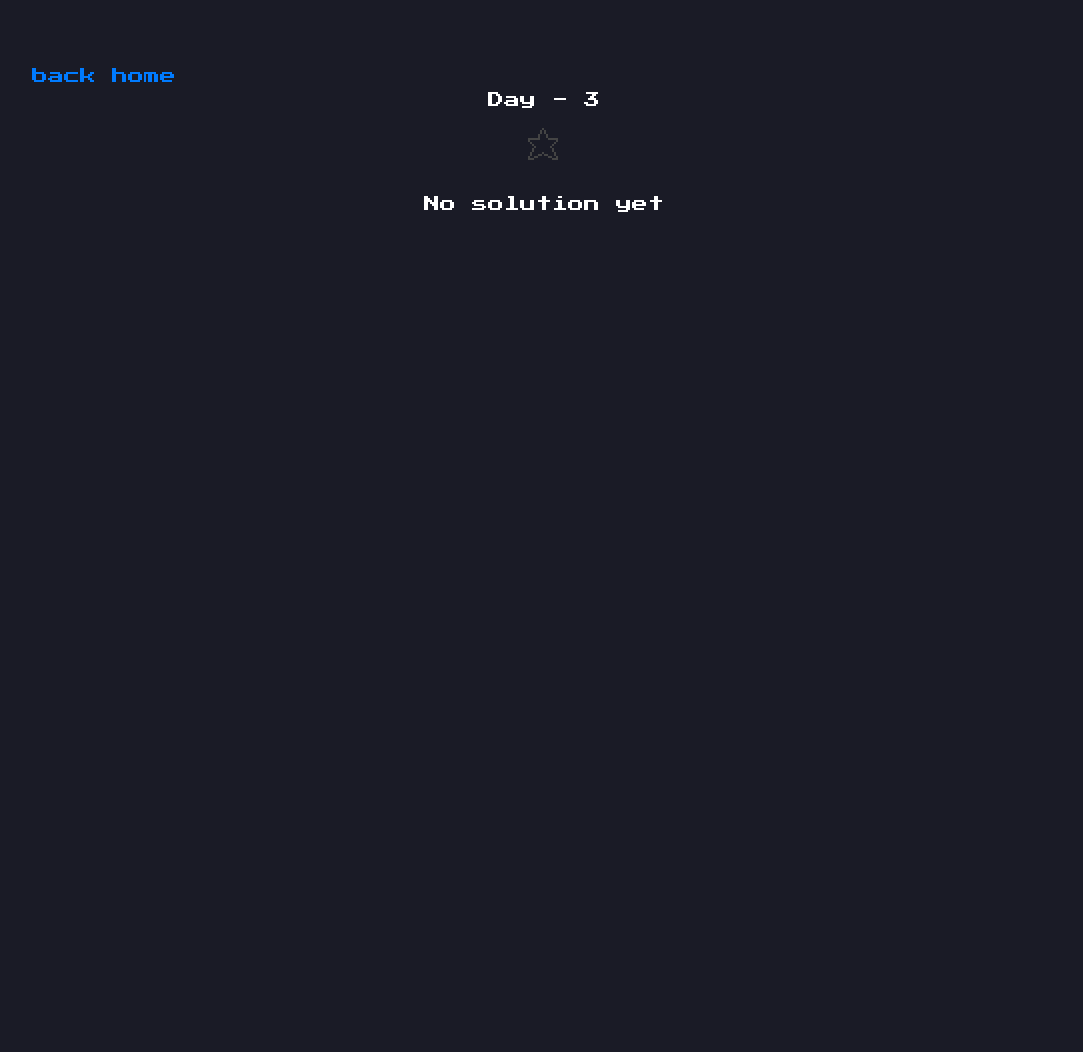
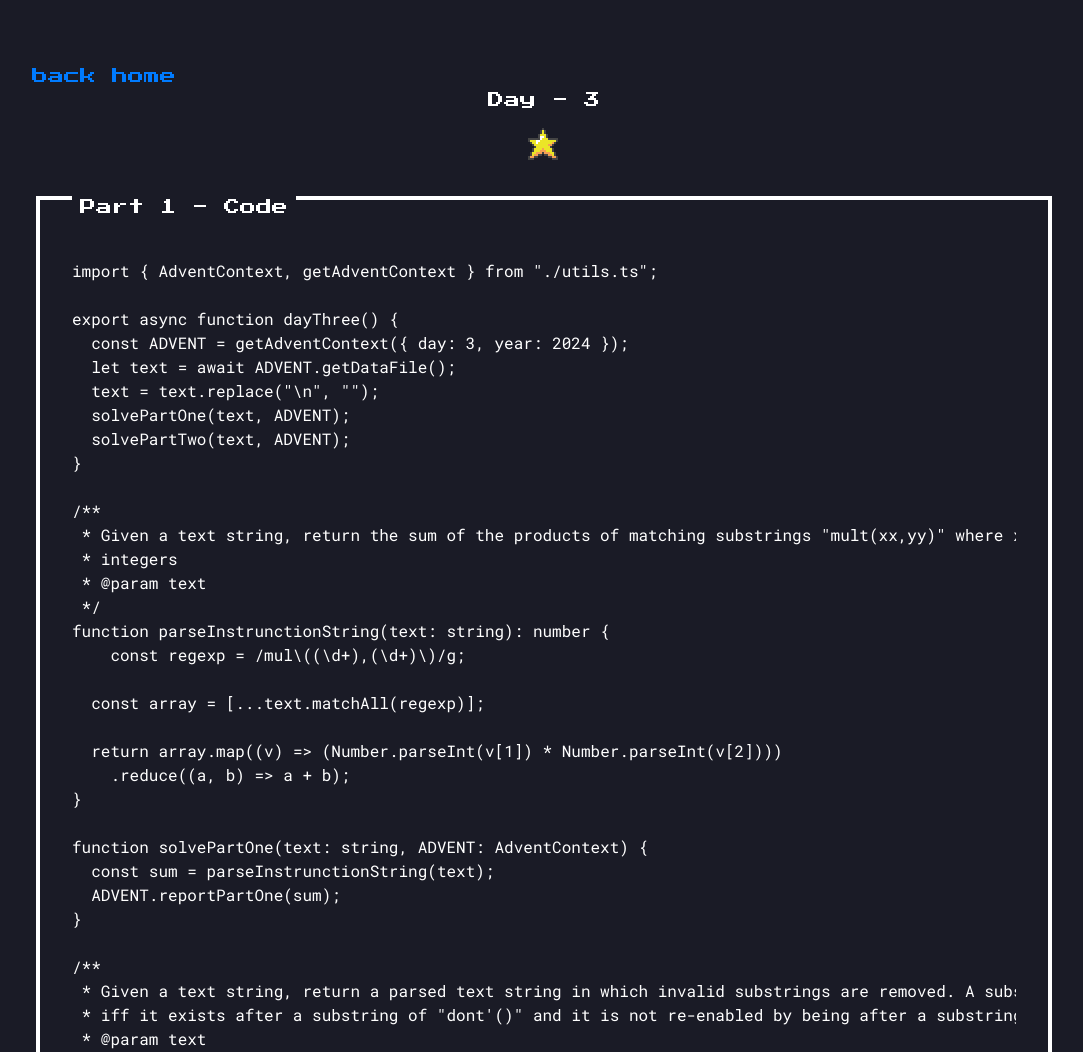
Before and after one commit to koalanis/advent-ts-2024, a plain HTML site: page day3.html in a window 1280 px wide. Shown: the top 1052 px of the page, without its empty margins (96-1179 px from the left). Before the commit the page ends 800 px from the top, so only its background shows below. Drawn offline with nearby package versions, Linux system fonts and the light colour scheme; a small style sheet from the web is missing.

Commit message:
Deploying to gh-pages from @ koalanis/advent-ts-2024@4163bc97db0e4fb59ddc216f9cf0280696844947 🚀

```diff
--- a/day3.html
+++ b/day3.html
@@ -92,12 +92,76 @@
     <p class="title">Day - 3</p>
 
     <div style="padding-block-end: 2rem">
-      <i class="nes-icon star is-transparent"></i>
+      <i class="nes-icon star "></i>
     </div>
 
-  <div> No solution yet </div>
 
 
+
+
+    <div class="nes-container with-title is-dark">
+      <p class="title">Part 1 - Code</p>
+
+    <pre>
+      <code>
+import { AdventContext, getAdventContext } from "./utils.ts";
+
+export async function dayThree() {
+  const ADVENT = getAdventContext({ day: 3, year: 2024 });
+  let text = await ADVENT.getDataFile();
+  text = text.replace("\n", "");
+  solvePartOne(text, ADVENT);
+  solvePartTwo(text, ADVENT);
+}
+
+/**
+ * Given a text string, return the sum of the products of matching substrings "mult(xx,yy)" where xx and yy are valid
+ * integers
+ * @param text
+ */
+function parseInstrunctionString(text: string): number {
+    const regexp = /mul\((\d+),(\d+)\)/g;
+
+  const array = [...text.matchAll(regexp)];
+
+  return array.map((v) => (Number.parseInt(v[1]) * Number.parseInt(v[2])))
+    .reduce((a, b) => a + b);
+}
+
+function solvePartOne(text: string, ADVENT: AdventContext) {
+  const sum = parseInstrunctionString(text);
+  ADVENT.reportPartOne(sum);
+}
+
+/**
+ * Given a text string, return a parsed text string in which invalid substrings are removed. A substring is invalid
+ * iff it exists after a substring of "dont'()" and it is not re-enabled by being after a substring of "do()"
+ * @param text
+ */
+function getActiveInstructions(text: string): string {
+  let splitOnDonts = text.split(`don't()`);
+  const collect = [splitOnDonts[0]];
+  for(let i = 1; i < splitOnDonts.length; i++) {
+    let splitOnDos = splitOnDonts[i].split('do()');
+    for(let j = 1; j < splitOnDos.length; j++) {
+      collect.push(splitOnDos[j]);
+    }
+  }
+  return collect.join("");
+}
+
+function solvePartTwo(text: string, ADVENT: AdventContext) {
+
+  const metaText = getActiveInstructions(text);
+  const sum = parseInstrunctionString(metaText);
+
+  ADVENT.reportPartTwo(sum);
+}
+
+      </code>
+    </pre>
+
+    </div>
 
 
 
```
Also changed, not shown: index.html (+1 -1 lines).
